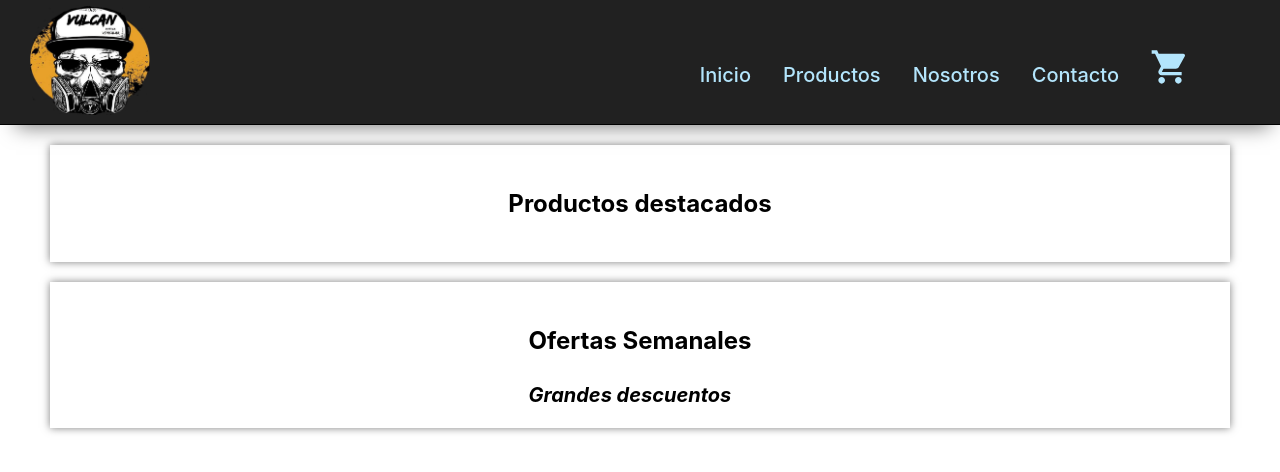
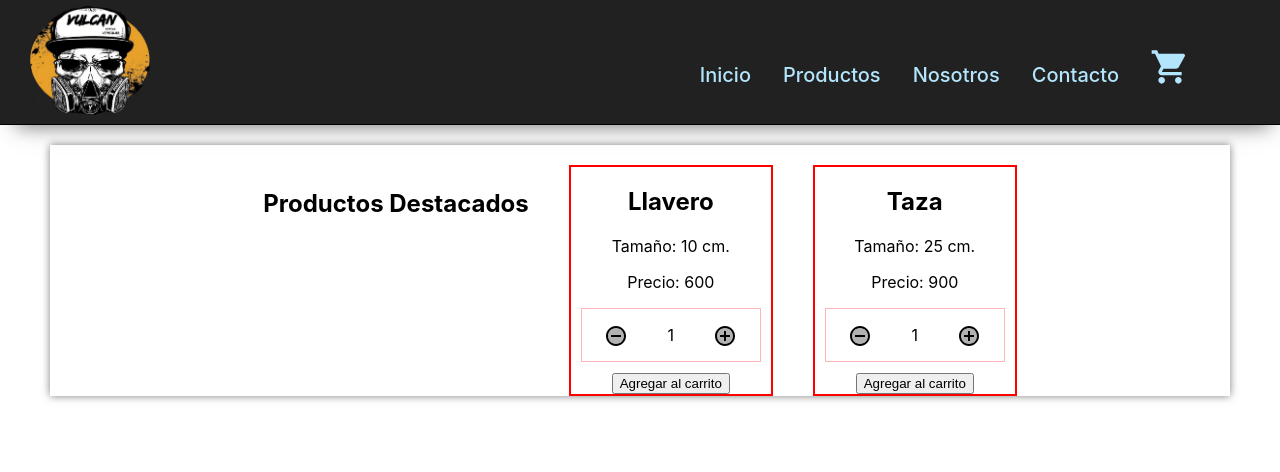
Before and after one commit to fabi2017/vk-tienda, a React (Create React App) app: page / in a window 1280 px wide. Shown: the top 472 px of the page. Built offline with nearby package versions, Linux system fonts and the light colour scheme.

Commit message:
cuarto desafio

```diff
--- a/src/App.css
+++ b/src/App.css
@@ -53,3 +53,19 @@ span {
   font-size: 20px;
   font-style: italic;
 }
+
+.item-detail{
+  display: flex;
+  flex-direction: row;
+  border: 1px solid rgba(255, 0, 13, 0.289);
+  margin: 10px;
+  justify-content: space-around;
+  align-items: center
+}
+
+.btn{
+  border-radius: 30px;
+  background-color: transparent;
+  border: none;
+  margin-top: 5px;
+}
--- a/src/App.js
+++ b/src/App.js
@@ -7,13 +7,8 @@ function App() {
     <div className="app">
       <NavBar />
         <ItemListContainer>
-          <p>Productos destacados</p>
+          <p>Productos Destacados</p>
         </ItemListContainer>
-        <ItemListContainer>
-          <p>Ofertas Semanales</p>
-          <span>Grandes descuentos</span>
-        </ItemListContainer>
-
     </div>
   );
 }
--- a/src/componentes/CartWidget.js
+++ b/src/componentes/CartWidget.js
@@ -2,10 +2,7 @@
 
 import ShoppingCartIcon from '@mui/icons-material/ShoppingCart';
 import { lightBlue } from '@mui/material/colors';
-
 const color = lightBlue[100];
-
-
 
 function CartWidget (){
     return(
@@ -13,7 +10,5 @@ function CartWidget (){
        <ShoppingCartIcon fontSize="large"  sx={{color,  fontSize: 40}}/>
        </div>
     )
-
 }
-
 export default CartWidget
--- /dev/null
+++ b/src/componentes/ItemCount.js
@@ -0,0 +1,41 @@
+import React, { useState } from "react";
+
+import DoNotDisturbOnTwoToneIcon from "@mui/icons-material/DoNotDisturbOnTwoTone";
+import AddCircleTwoToneIcon from "@mui/icons-material/AddCircleTwoTone";
+
+function ItemCount({ stock, initial, onAdd }) {
+  const [contador, setContador] = useState(1);
+
+  const addStock = () => {
+    if (contador < stock) {
+      setContador(contador + 1);
+    }
+  };
+
+  onAdd = () => {
+    alert(`Usted agrego ${contador} unidades al carrito`);
+  };
+
+  const rmvStock = () => {
+    if (contador > initial) {
+      setContador(contador - 1);
+    }
+  };
+
+  return (
+    <>
+      <div className="item-detail">
+        <button className="btn" onClick={rmvStock}>
+          <DoNotDisturbOnTwoToneIcon />
+        </button>
+        <p>{contador}</p>
+        <button className="btn" onClick={addStock}>
+          <AddCircleTwoToneIcon />
+        </button>
+      </div>
+      <button onClick={onAdd}>Agregar al carrito</button>
+    </>
+  );
+}
+
+export default ItemCount;
--- a/src/componentes/ItemListContainer.js
+++ b/src/componentes/ItemListContainer.js
@@ -1,9 +1,13 @@
+
+import Items from "./Items"
 
 
 function ItemListContainer ({children}){
     return(
         <div className ="containerItem">
             <h2>{children}</h2>
+        <Items titulo = "Llavero" tamaño = "10 cm." precio = {600} />
+        <Items titulo = "Taza" tamaño = "25 cm." precio = {900}/>
         </div>
     )
 
--- a/src/componentes/Items.js
+++ b/src/componentes/Items.js
@@ -1,11 +1,15 @@
 
-function Items ({titulo,talle,precio}){
+
+import ItemCount from "./ItemCount"
+
+function Items ({titulo,tamaño,precio}){
     return(
+
         <div className="cardProd">
             <h2>{titulo} </h2>
-            <p>Talle: {talle} </p>
+            <p>Tamaño: {tamaño} </p>
             <p>Precio: {precio} </p>
-            <button>Comprar</button>
+           <ItemCount stock="10" initial="1"/>
         </div>
     );
 }
--- a/src/componentes/NavBar.js
+++ b/src/componentes/NavBar.js
@@ -23,9 +23,7 @@ function NavBar() {
                <CartWidget/>
             </Link>
           </ul>
-
       </header>
-
     );
 }
 
```
Also changed, not shown: public/manifest.json.
